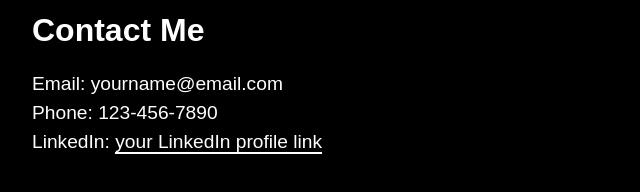
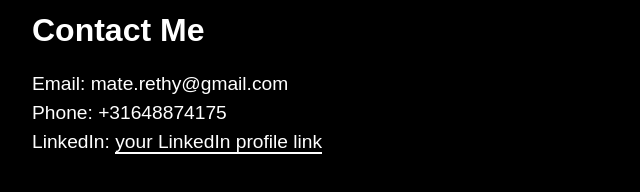
Before and after one commit to mirethy/dev-portfolio, a plain HTML site: page index.html in a window 1280 px wide. Shown: the part 814-1006 px from the top of the page, 0-640 px from the left. Drawn offline with Linux system fonts and the light colour scheme.

Commit message:
Update index.html

```diff
--- a/index.html
+++ b/index.html
@@ -42,9 +42,9 @@
       <section>
         <h2>Contact Me</h2>
         <ul>
-          <li>Email: yourname@email.com</li>
-          <li>Phone: 123-456-7890</li>
-          <li>LinkedIn: <a href="#">your LinkedIn profile link</a></li>
+          <li>Email: mate.rethy@gmail.com</li>
+          <li>Phone: +31648874175</li>
+          <li>LinkedIn: <a href="https://hu.linkedin.com/in/mateirethy">your LinkedIn profile link</a></li>
         </ul>
       </section>
     </main>
```
